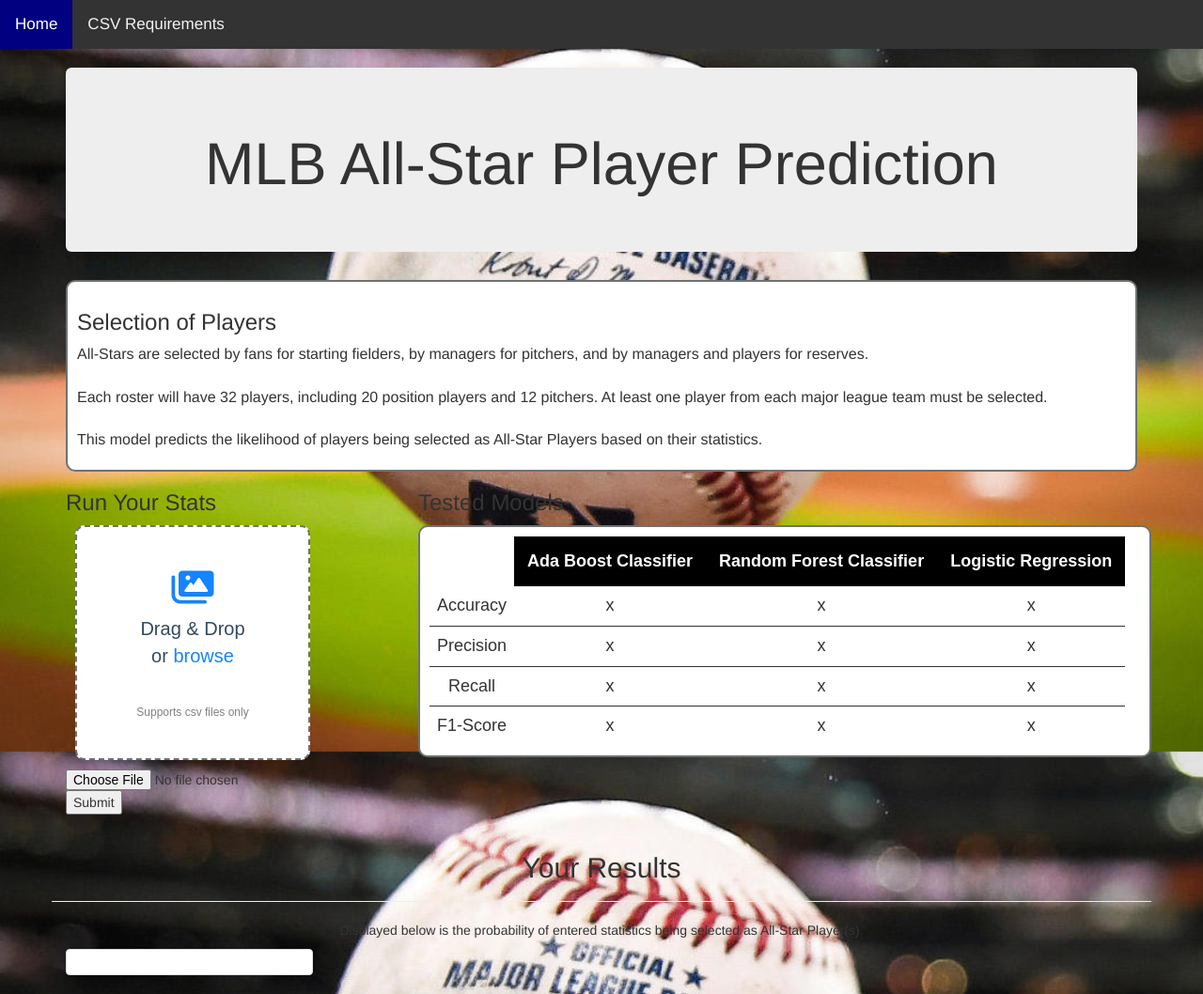
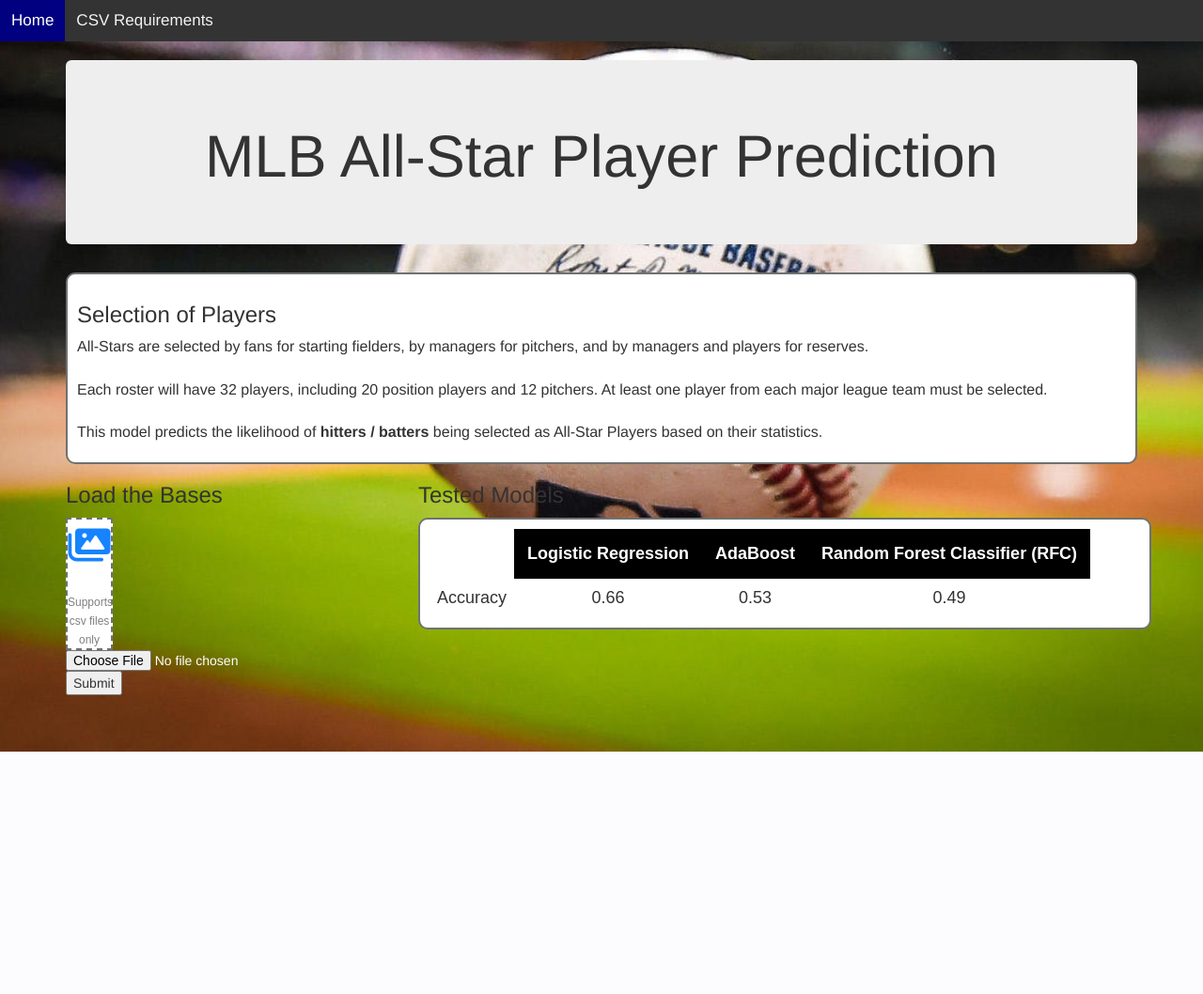
Before and after one commit to vadulas/Final_Project, a Flask app: page / in a window 1280 px wide. Shown: the whole page at 94% size. After the commit the page ends 800 px from the top, so only its background shows below. Run offline with Flask 2, Linux system fonts and the light colour scheme; parts of the project's set-up code (start-up, migrations or seed data) failed here and were passed over; some libraries are stand-ins or nearby versions.

Commit message:
front end updates

```diff
--- a/static/css/styles.css
+++ b/static/css/styles.css
@@ -7,17 +7,15 @@
     float: left;
     color: #f2f2f2;
     text-align: center;
-    padding: 14px 16px;
+    padding: 10px 12px;
     text-decoration: none;
     font-size: 17px;
 }
-
 
 .topnav a:hover {
     background-color: #ddd;
     color: black;
 }
-
 
 .topnav a.active {
     background-color: navy;
@@ -30,62 +28,6 @@
     padding: 10px;
     font-size: 16px;
     background-color: white;
-}
-
-.drag-area{
-    width: 250px;
-    height: 250px;
-    padding: 25px;
-    display: flex;
-    margin: 10px;
-    align-items: center;
-    justify-content: center;
-    text-align: center;
-    flex-direction: column;
-    font-family: 'Quicksand', sans-serif;
-    font-weight: 500;
-    font-size: 20px;
-    cursor: pointer;
-    color: #cccccc;
-    border: 2px dashed #6e7271;
-    border-radius: 10px;
-    background-color: white;
-}
-
-.drag-area .icon{
-    font-size: 40px;
-    color: #1683ff;
-}
-
-.drag-area .header{
-    font-size: 20px;
-    font-weight: 500;
-    color: #34495e;
-}
-
-.drag-area .support{
-    font-size: 12px;
-    color: gray;
-}
-.drag-area .button{
-    font: 20px;
-    font-weight: 500;
-    color: #1683ff;
-    cursor: pointer;
-}
-
-.drag-area.active {
-    border: 2px solid #6e7271;
-}
-
-.drag-area img{
-    width: 100%;
-    height: 100%;
-    object-fit: cover;
-}
-
-.drag-area .drag-area-input{
-    display: none;
 }
 
 .models-table{
@@ -110,28 +52,11 @@ table{
     padding: 10px;
 }
 
-.results-desc{
+/* .results-desc{
     align-items: center;
     justify-content: center;
     text-align: center;
-}
-
-body{
-    background-image: url('static/img/baseball.jpeg');
-    background-repeat: no-repeat;
-    background-attachment: fixed;
-    background-size: cover;
-}
-
-body::before{
-    content: "";
-    position: relative;
-    top: 0px;
-    right: 0px;
-    bottom: 0px;
-    left: 0px;
-    background-color: rgba(0,0,0,1);
-}
+} */
 
 .csv-reqs{
     border: 2px solid #6e7271;
@@ -140,3 +65,55 @@ body::before{
     font-size: 16px;
     background-color: white;
 }
+
+.drag-area{
+    max-width: 50px;
+    max-width: 50px;
+    align-items: center;
+    justify-content: left;
+    text-align: center;
+    font-family: 'Quicksand', sans-serif;
+    /* font-weight: 500;
+    font-size: 20px; */
+    color: #cccccc;
+    border: 2px dashed #6e7271;
+    background-color: white;
+}
+
+.drag-area .icon{
+    font-size: 40px;
+    color: #1683ff;
+}
+
+.drag-area .header{
+    font-size: 20px;
+    font-weight: 500;
+    color: #34495e;
+}
+
+.drag-area .support{
+    font-size: 12px;
+    color: gray;
+}
+
+/* js script css */
+.drag-area .button{
+    font: 20px;
+    font-weight: 500;
+    color: #1683ff;
+    cursor: pointer;
+}
+
+.drag-area.active {
+    border: 2px solid #6e7271;
+}
+
+.drag-area img{
+    width: 100%;
+    height: 100%;
+    object-fit: cover;
+}
+
+.drag-area .drag-area-input{
+    display: none;
+}
--- a/templates/index.html
+++ b/templates/index.html
@@ -36,7 +36,7 @@
                             <h3> Selection of Players </h3>
                             <p> All-Stars are selected by fans for starting fielders, by managers for pitchers, and by managers and players for reserves. <br> <br>
                                 Each roster will have 32 players, including 20 position players and 12 pitchers. At least one player from each major league team must be selected. <br> <br>
-                                This model predicts the likelihood of players being selected as All-Star Players based on their statistics.
+                                This model predicts the likelihood of <strong>hitters / batters</strong>  being selected as All-Star Players based on their statistics.
                             </p>
                         </div>
                 </div>
@@ -45,22 +45,21 @@
 
             <div class="row" id="file-upload">
                 <div class="col-md-4">
-                    <h3>Run Your Stats</h3>
+                    <h3>Load the Bases</h3>
                     <div class="drag-area">
                         <div class="icon">
                             <i class="fas fa-images"></i>
                         </div>
-                        <span class="header">Drag & Drop</span>
-                        <span class="header"> or <span class ="button"> browse</span> <br>
+                        <!-- <span class="header">Drag & Drop</span>
+                        <span class="header"> or <span class ="button"> browse</span> <br> -->
                          <br>
                         <span class="support"> Supports csv files only</span>
                     </div>
-                    <form action="/predict" method="post" enctype="multipart/form-data">
-                        <input type="file" class="drag-area-input" id="file" name="file">
-                        <input type="submit" value="Submit">
-                    </form>
-
-                  </div>
+                        <form action="/predict" method="post" enctype="multipart/form-data">
+                            <input type="file" class="drag-area-input" id="file" name="file" style="color: white;">
+                            <input type="submit" value="Submit">
+                        </form>
+                </div>
 
 
                   <div class="col-md-8">
@@ -70,33 +69,15 @@
                             <table>
                                 <tr>
                                     <th></th>
-                                    <th div class="table-header">Ada Boost Classifier</th>
-                                    <th div class="table-header">Random Forest Classifier</th>
                                     <th div class="table-header">Logistic Regression</th>
-                                </tr>
-                                <tr style="border-bottom: solid 1px">
-                                    <td style="padding: 8px">Accuracy</td>
-                                    <td>x</td>
-                                    <td>x</td>
-                                    <td>x</td>
-                                </tr>
-                                <tr style="border-bottom: solid 1px">
-                                    <td style="padding: 8px">Precision</td>
-                                    <td>x</td>
-                                    <td>x</td>
-                                    <td>x</td>
-                                </tr>
-                                <tr style="border-bottom: solid 1px">
-                                    <td style="padding: 8px">Recall</td>
-                                    <td>x</td>
-                                    <td>x</td>
-                                    <td>x</td>
+                                    <th div class="table-header">AdaBoost</th>
+                                    <th div class="table-header">Random Forest Classifier (RFC)</th>
                                 </tr>
                                 <tr>
-                                    <td style="padding: 8px">F1-Score</td>
-                                    <td>x</td>
-                                    <td>x</td>
-                                    <td>x</td>
+                                    <td style="padding: 8px">Accuracy</td>
+                                    <td>0.66</td>
+                                    <td>0.53</td>
+                                    <td>0.49</td>
                                 </tr>
                             </table>
                             </div>
@@ -104,7 +85,8 @@
                   </div>
             </div>
 
-            <div class="row" id="results">
+            <br>
+            <!-- <div class="row" id="results">
                 <div class="page-header">
                     <h2 class="text-center"> Your Results</h2>
                 </div>
@@ -118,10 +100,30 @@
                         <div class="caption">
                         </div>
                     </div>
-                </div>
+                </div> -->
 
             </div>
           </div>
           <!-- <script src="static/js/script.js"> </script> -->
       </body>
+
+      <style>
+        body {
+            background-image: url('static/img/baseball.jpeg');
+            background-repeat: no-repeat;
+            background-attachment: fixed;
+            background-size: cover;
+        }
+
+        body::before{
+            content: "";
+            position: relative;
+            top: 0px;
+            right: 0px;
+            bottom: 0px;
+            left: 0px;
+            background-color: rgba(0,0,0,1);
+        }
+        </style>
+
   </html>
```
Also changed, not shown: templates/requirements.html (+18 -0 lines).
